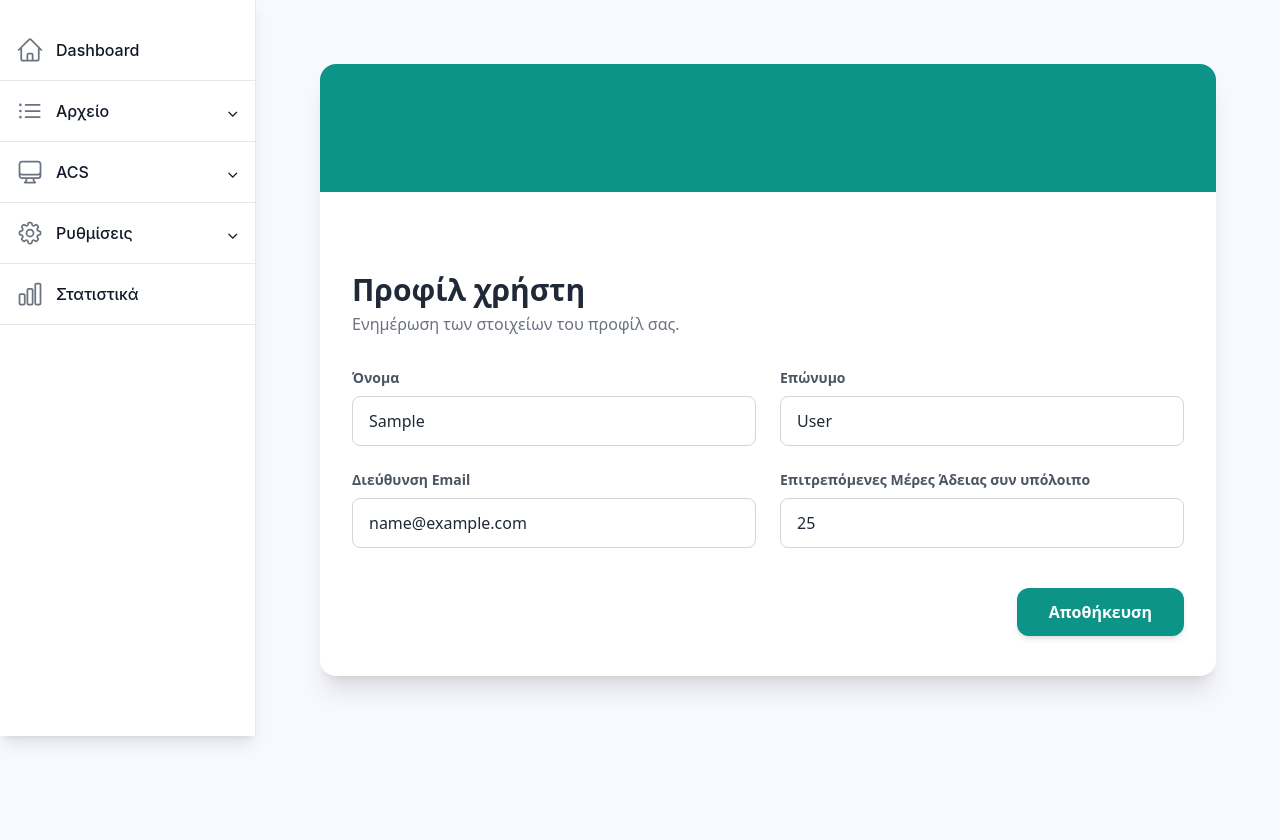
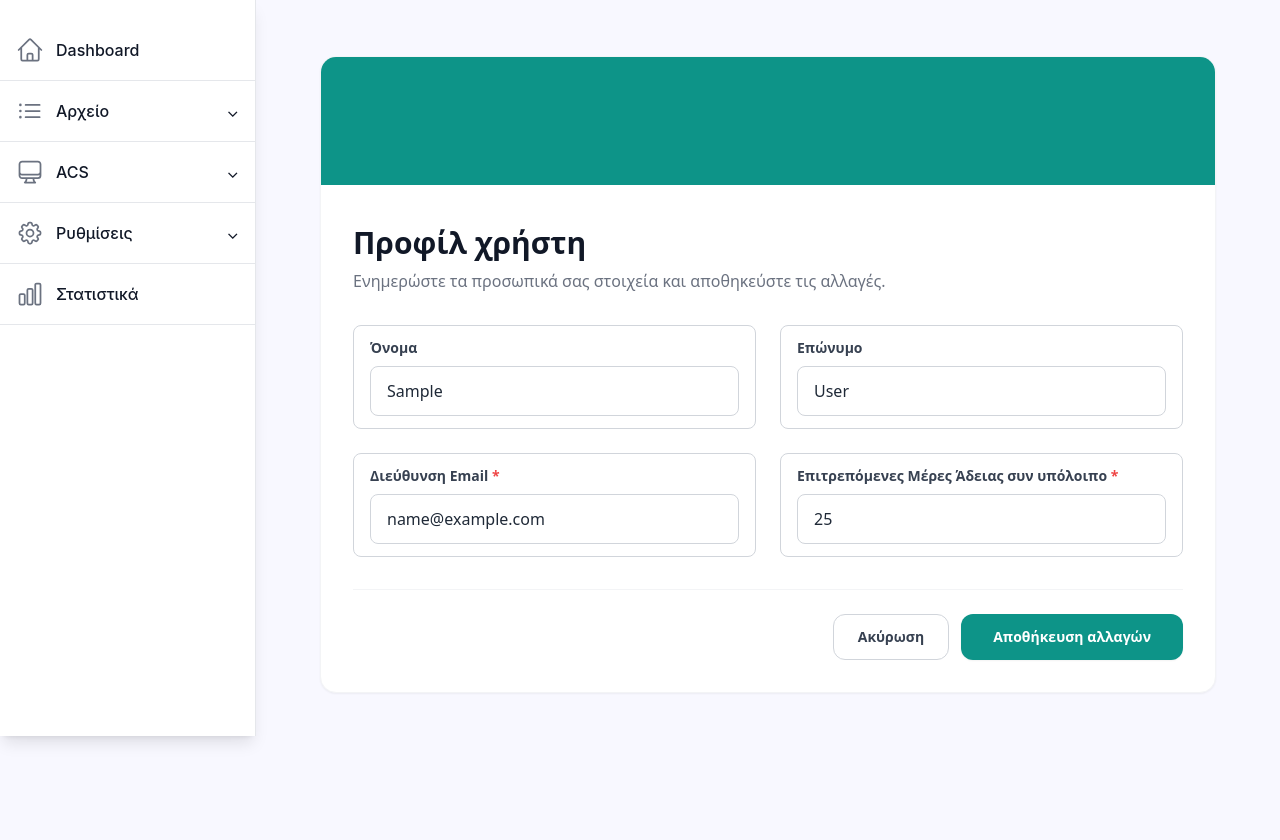
Before and after one commit to kostisvit/Acs-CRM, a Django app: page /accounts/profile/ in a window 1280 px wide. Shown: the part 64-904 px from the top of the page. Run offline with Django 5.2, Linux system fonts and the light colour scheme; the visitor is signed in with stand-in values (Sample User, id 1); data that the repository does not hold is empty; style sheets or scripts are compiled from the project's sources; some libraries are stand-ins or nearby versions.

Commit message:
tailwind changes

```diff
--- a/apps/accounts/admin.py
+++ b/apps/accounts/admin.py
@@ -82,3 +82,4 @@
         list_display = ["acs_employee", "acs_adeiatype", "startdate", "enddate", "source_id"]
         search_fields = ["acs_employee"]
         list_filter = ["acs_employee", "created"]
+        date_hierarchy = "created"
--- a/apps/organizations/forms.py
+++ b/apps/organizations/forms.py
@@ -1,6 +1,9 @@
 # forms.py
+from pathlib import Path
+
 from django import forms
 from django.contrib.auth import get_user_model
+from django.core.exceptions import ValidationError
 
 from .models import Employee, Organization, Task
 
@@ -20,7 +23,45 @@
 
 
 class CSVUploadForm(forms.Form):
-    csv_file = forms.FileField()
+    MAX_FILE_SIZE = 10 * 1024 * 1024 # 10 MB
+    ALLOWED_EXTENSIONS = {".xlsx", ".xls"}
+    csv_file = forms.FileField(
+        label="Excel file",
+        required=True,
+        allow_empty_file=False,
+        widget=forms.ClearableFileInput(
+            attrs={ "accept": ".xlsx,.xls", "class": "sr-only",
+                   }
+            ),
+            help_text="Upload an Excel file (.xlsx or .xls), maximum 10 MB.",
+            )
+    def clean_csv_file(self):
+        uploaded_file = self.cleaned_data["csv_file"]
+
+        # 1. Check file size
+        if uploaded_file.size > self.MAX_FILE_SIZE:
+            raise ValidationError(
+                "The file is too large. Maximum allowed size is 10 MB."
+                )
+        # 2. Check file extension
+        extension = Path(uploaded_file.name).suffix.lower()
+
+        if extension not in self.ALLOWED_EXTENSIONS:
+            raise ValidationError(
+                "Invalid file type. Please upload an .xlsx or .xls file."
+                )
+        # 3. Basic filename validation
+        filename = Path(uploaded_file.name).name
+
+        if not filename or filename in {".", ".."}:
+
+            raise ValidationError("Invalid filename.")
+        # 4. Reject suspiciously long filenames
+        #
+        if len(filename) > 255:
+            raise ValidationError("The filename is too long.")
+
+        return uploaded_file
 
 
 class OrganizationForm(forms.ModelForm):
--- a/templates/accounts/profile.html
+++ b/templates/accounts/profile.html
@@ -1,126 +1,144 @@
 {% extends "_base.html" %}
 
+{% block title %}Προφίλ χρήστη{% endblock %}
 
 {% block content %}
 
-<div class="min-h-screen  py-12">
+<div class="min-h-screen py-10 px-4 sm:px-6 lg:px-8">
+
+    <!-- Messages -->
     {% if messages %}
-    <div id="messages" class="max-w-5xl mx-auto mt-6">
+        <div class="max-w-4xl mx-auto mb-6 space-y-3" aria-live="polite">
             {% for message in messages %}
-            <div class="mb-4 rounded-lg border border-green-300 bg-green-100 px-4 py-3 text-green-800">
+                <div
+                    class="rounded-xl border border-green-200 bg-green-50 px-4 py-3 text-sm font-medium text-green-800"
+                    role="alert"
+                >
                     {{ message }}
                 </div>
             {% endfor %}
         </div>
     {% endif %}
 
-<div class="max-w-4xl mx-auto bg-white rounded-2xl shadow-xl overflow-hidden">
 
+    <!-- Profile Card -->
+    <div class="max-w-4xl mx-auto overflow-hidden rounded-2xl bg-white shadow-sm border border-gray-100">
 
-    <!-- Top Header -->
-    <div class="bg-teal-600 h-32 relative">
+        <!-- Header -->
+        <div class="relative h-32 bg-teal-600">
+
+            <!-- Decorative element -->
+            <div class="absolute inset-0 bg-gradient-to-r from-teal-600 to-teal-500 opacity-90"></div>
 
         </div>
 
 
+        <!-- Content -->
+        <div class="px-6 pb-8 pt-8 sm:px-8 sm:pt-10">
 
-    <div class="pt-20 px-8 pb-10">
+            <!-- Title -->
+            <div class="mb-8">
+                <h1 class="text-2xl sm:text-3xl font-bold text-gray-900">
+                    Προφίλ χρήστη
+                </h1>
+
+                <p class="mt-2 text-sm sm:text-base text-gray-500">
+                    Ενημερώστε τα προσωπικά σας στοιχεία και αποθηκεύστε τις αλλαγές.
+                </p>
+            </div>
 
 
-        <h2 class="
-        text-3xl
-        font-bold
-        text-gray-800">
-
-            Προφίλ χρήστη
-
-        </h2>
-
-        <p class="text-gray-500 mt-1">
-            Ενημέρωση των στοιχείων του προφίλ σας.
-        </p>
-
-
-
-        <form method="POST"
+            <!-- Form -->
+            <form
+                method="POST"
                 enctype="multipart/form-data"
-              class="mt-8">
-
+                class="space-y-8"
+            >
                 {% csrf_token %}
 
 
-            <div class="grid md:grid-cols-2 gap-6">
+                <!-- Non-field errors -->
+                {% if form.non_field_errors %}
+                    <div
+                        class="rounded-xl border border-red-200 bg-red-50 px-4 py-3 text-sm text-red-700"
+                        role="alert"
+                    >
+                        {{ form.non_field_errors }}
+                    </div>
+                {% endif %}
 
+
+                <!-- Fields -->
+                <div class="grid grid-cols-1 gap-6 md:grid-cols-2">
 
                     {% for field in form %}
 
-                <div>
+                        <div class="{% if field.field.widget.attrs.class %}{{ field.field.widget.attrs.class }}{% endif %}">
 
-                    <label class="
-                    block
-                    text-sm
-                    font-semibold
-                    text-gray-600
-                    mb-2">
-
+                            <label
+                                for="{{ field.id_for_label }}"
+                                class="mb-2 block text-sm font-semibold text-gray-700"
+                            >
                                 {{ field.label }}
 
+                                {% if field.field.required %}
+                                    <span class="text-red-500" aria-hidden="true">*</span>
+                                {% endif %}
                             </label>
 
 
                             {{ field }}
 
 
+                            {% if field.help_text %}
+                                <p class="mt-1 text-xs text-gray-500">
+                                    {{ field.help_text|safe }}
+                                </p>
+                            {% endif %}
+
+
                             {% if field.errors %}
-
-                    <p class="text-red-500 text-sm">
+                                <div
+                                    class="mt-2 text-sm text-red-600"
+                                    role="alert"
+                                >
                                     {{ field.errors|striptags }}
-                    </p>
-
+                                </div>
                             {% endif %}
 
                         </div>
 
                     {% endfor %}
 
+                </div>
+
+
+                <!-- Actions -->
+                <div class="flex flex-col-reverse gap-3 border-t border-gray-100 pt-6 sm:flex-row sm:justify-end">
+
+                    <a
+                        href="{% url 'home' %}"
+                        class="inline-flex items-center justify-center rounded-xl border border-gray-300 bg-white px-6 py-3 text-sm font-semibold text-gray-700 transition hover:bg-gray-50 focus:outline-none focus:ring-2 focus:ring-teal-500 focus:ring-offset-2"
+                    >
+                        Ακύρωση
+                    </a>
+
+
+                    <button
+                        type="submit"
+                        class="inline-flex items-center justify-center rounded-xl bg-teal-600 px-8 py-3 text-sm font-semibold text-white shadow-sm transition hover:bg-teal-700 focus:outline-none focus:ring-2 focus:ring-teal-500 focus:ring-offset-2"
+                    >
+                        Αποθήκευση αλλαγών
+                    </button>
 
                 </div>
 
-
-
-            <div class="mt-10 flex justify-end">
-
-
-                <button type="submit"
-                class="
-                bg-teal-600
-                hover:bg-teal-700
-                text-white
-                font-semibold
-                px-8
-                py-3
-                rounded-xl
-                shadow-md
-                transition">
-
-                    Αποθήκευση
-
-                </button>
-
+            </form>
 
         </div>
 
-
-        </form>
-
+    </div>
 
 </div>
 
-
-</div>
-
-
-</div>
-
-
 {% endblock %}
--- a/templates/data/task_import.html
+++ b/templates/data/task_import.html
@@ -147,9 +147,9 @@
             Δεν έχει επιλεγεί αρχείο
           </p>
 
-          {% if form.file.errors %}
+          {% if form.csv_file.errors %}
             <div class="mt-3 text-sm text-red-600">
-              {{ form.file.errors }}
+              {{ form.csv_file.errors }}
             </div>
           {% endif %}
 
@@ -364,7 +364,7 @@
 <script>
   document.addEventListener('DOMContentLoaded', function () {
 
-    const fileInput = document.getElementById('{{ form.file.id_for_label }}');
+    const fileInput = document.getElementById('{{ form.csv_file.id_for_label }}');
     const fileName = document.getElementById('file-name');
 
     if (fileInput) {
--- a/templates/organizations/employee/list.html
+++ b/templates/organizations/employee/list.html
@@ -327,7 +327,7 @@
                     </select>
 
 
-                    <button type="submit" class="w-full rounded-lg bg-teal-600 py-3 text-white hover:bg-teal-700">
+                    <button type="submit" class="w-full rounded-lg bg-teal-600 py-3 text-white hover:bg-teal-700 text-sm font-semibold">
                         Αναζήτηση
                     </button>
             </div>
--- a/templates/organizations/list.html
+++ b/templates/organizations/list.html
@@ -294,7 +294,7 @@
     </select>
 
 
-    <button type="submit" class="w-full rounded-lg bg-teal-600 py-3 text-white hover:bg-teal-700">
+    <button type="submit" class="w-full rounded-lg bg-teal-600 py-3 text-white hover:bg-teal-700 text-sm font-semibold">
         Αναζήτηση
     </button>
 
--- a/templates/organizations/task/list.html
+++ b/templates/organizations/task/list.html
@@ -547,7 +547,7 @@
                     <button
                         type="submit"
                         class="rounded-lg bg-teal-600 px-4 py-3
-                            text-white hover:bg-teal-700"
+                            text-white hover:bg-teal-700 text-sm font-semibold"
                     >
                         Αναζήτηση
                     </button>
```
Also changed, not shown: templates/home.html (+97 -34 lines). Lines whose indentation alone changed are shown as unchanged.
